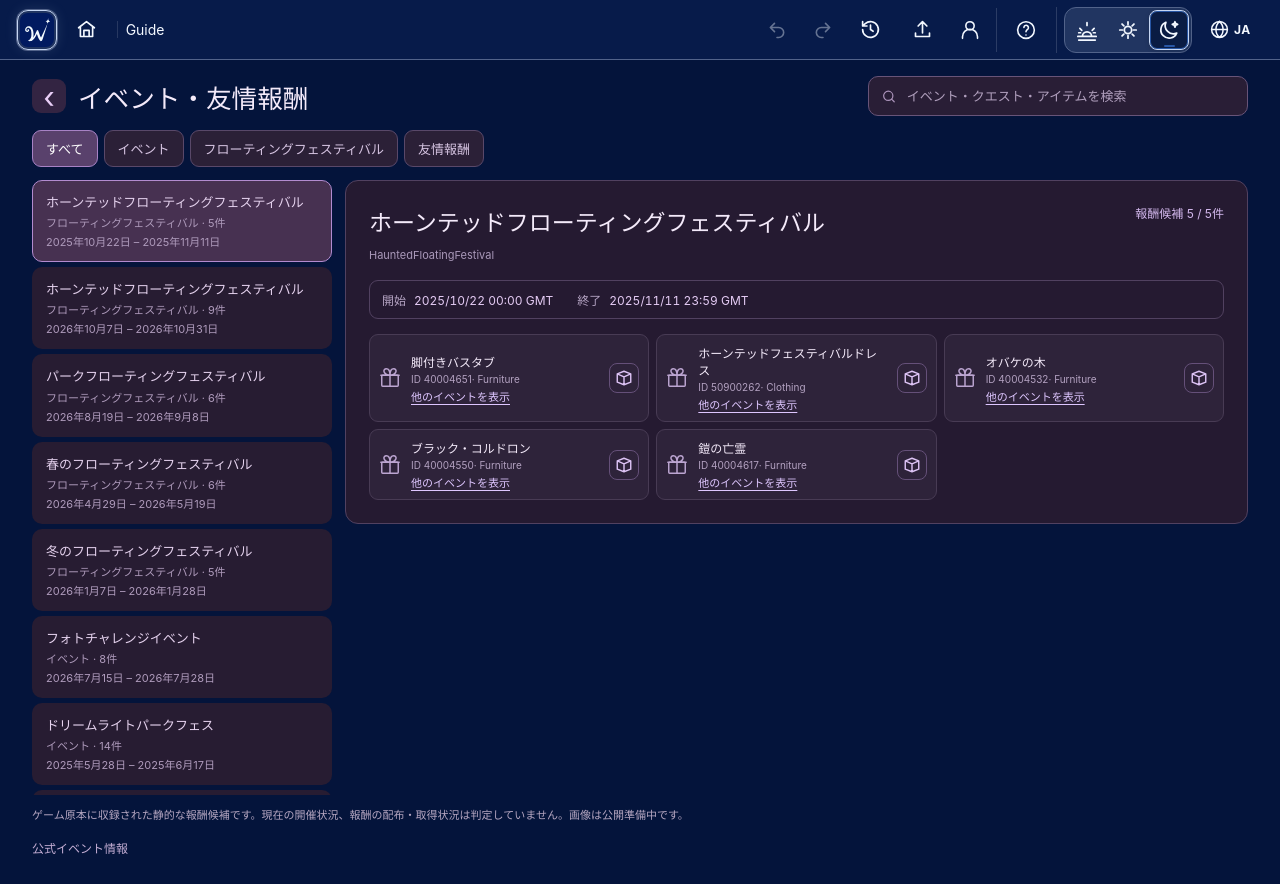
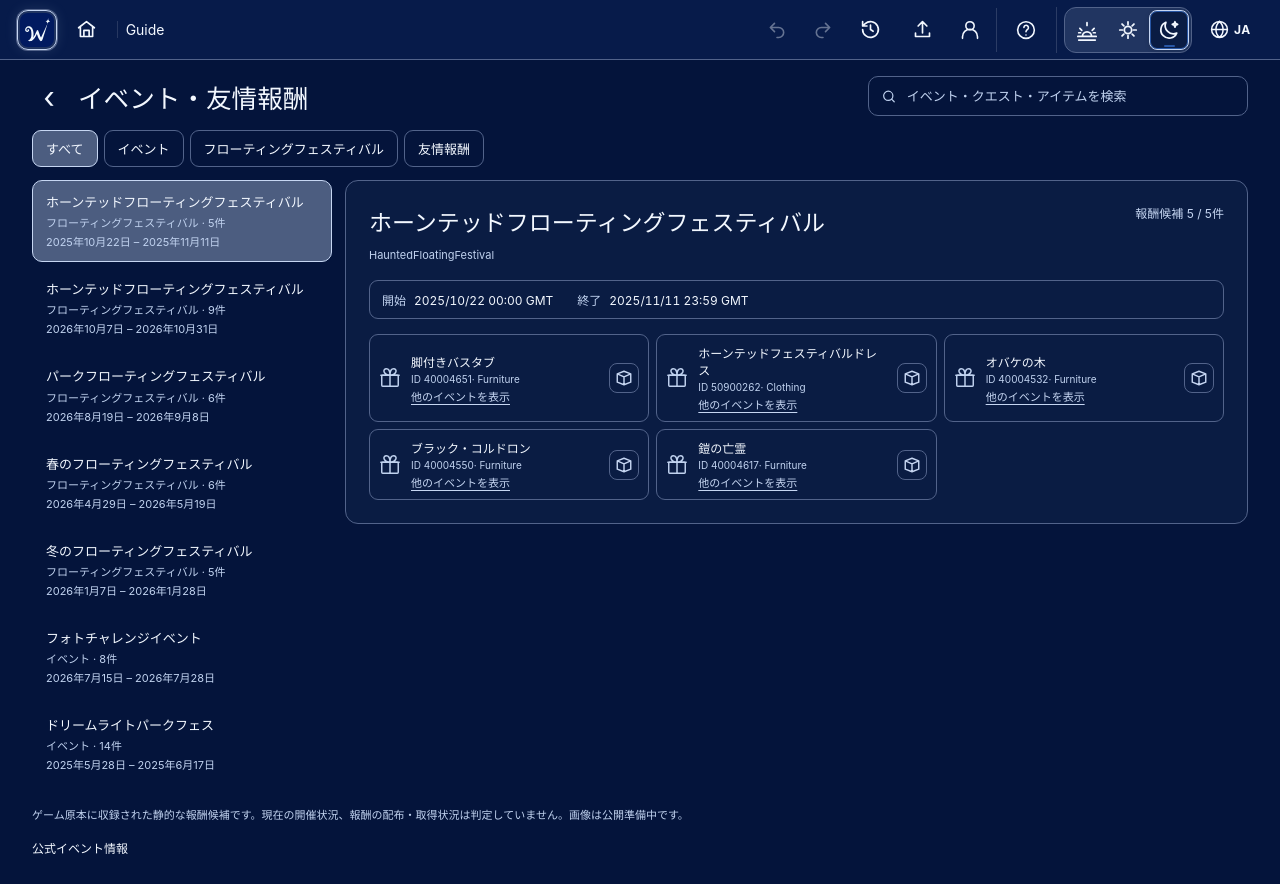
Before and after one commit to DreamwishWand/Wand, a SvelteKit app: page /guide/events in a window 1280 px wide. Built offline with nearby package versions, Linux system fonts and the light colour scheme.

Commit message:
style(ui00): use shared Wand palette in guide/events

```diff
--- a/src/routes/guide/events/+page.svelte
+++ b/src/routes/guide/events/+page.svelte
@@ -472,60 +472,60 @@
 </main>
 
 <style>
-  .event-guide{width:100%;min-height:calc(100dvh - 68px);padding:16px clamp(12px,2.5vw,32px) 28px;color:#f4eafa;box-sizing:border-box}
+  .event-guide{width:100%;min-height:calc(100dvh - 68px);padding:16px clamp(12px,2.5vw,32px) 28px;color:var(--wand-text);box-sizing:border-box}
   .topbar{display:flex;align-items:center;justify-content:space-between;gap:16px;margin-bottom:14px}
   .headline{display:flex;align-items:center;gap:12px;min-width:0}
   .headline h1{font-size:clamp(19px,2vw,26px);font-weight:700;margin:0;white-space:nowrap}
-  .back{text-decoration:none;display:grid;place-items:center;width:34px;height:34px;flex:0 0 34px;border-radius:9px;color:#eacff8;background:#332442;font-size:30px}
-  .search{display:flex;align-items:center;gap:8px;border:1px solid #685478;border-radius:10px;padding:0 12px;min-height:40px;max-width:380px;flex:1;color:#ac94bb;background:#291e36}
-  .search input{border:0;outline:0;background:transparent;color:#fff;min-width:0;width:100%;font:inherit;font-size:13px}
-  .search input::placeholder{color:#b09fbd}
+  .back{text-decoration:none;display:grid;place-items:center;width:34px;height:34px;flex:0 0 34px;border-radius:9px;color:var(--wand-text);background:var(--wand-surface-raised);font-size:30px}
+  .search{display:flex;align-items:center;gap:8px;border:1px solid var(--wand-line);border-radius:10px;padding:0 12px;min-height:40px;max-width:380px;flex:1;color:var(--wand-muted);background:var(--wand-control)}
+  .search input{border:0;outline:0;background:transparent;color:var(--wand-text);min-width:0;width:100%;font:inherit;font-size:13px}
+  .search input::placeholder{color:var(--wand-muted)}
   .filters{display:flex;gap:6px;flex-wrap:wrap;margin:0 0 13px}
-  .filters button,.retry{padding:8px 13px;border:1px solid #594869;border-radius:9px;background:#2b2037;color:#d6c4e2;cursor:pointer;font-size:13px}
-  .filters button.chosen{background:#59416c;border-color:#a782c5;color:#fff}
+  .filters button,.retry{padding:8px 13px;border:1px solid var(--wand-line);border-radius:9px;background:var(--wand-control);color:var(--wand-text);cursor:pointer;font-size:13px}
+  .filters button.chosen{background:var(--wand-selected);border-color:var(--wand-selected-line);color:var(--wand-text)}
   .workspace{display:grid;grid-template-columns:minmax(230px,300px) minmax(0,1fr);gap:13px;align-items:start}
   .event-list{display:flex;flex-direction:column;gap:5px;overflow-y:auto;max-height:calc(100dvh - 185px);min-height:180px;scrollbar-width:thin}
-  .event-option{text-align:left;border:1px solid transparent;border-radius:10px;background:#271c32;color:#e5d2ee;padding:12px 13px;display:flex;flex-direction:column;gap:3px;cursor:pointer}
-  .event-option.active{border-color:#b28bcf;background:#473151}
+  .event-option{text-align:left;border:1px solid transparent;border-radius:10px;background:var(--wand-surface-raised);color:var(--wand-text);padding:12px 13px;display:flex;flex-direction:column;gap:3px;cursor:pointer}
+  .event-option.active{border-color:var(--wand-selected-line);background:var(--wand-selected)}
   .event-title{font-weight:650;font-size:13px;line-height:1.4}
-  .event-type,.edition{font-size:11px;color:#ae9abb}
-  .reward-detail{min-width:0;border:1px solid #514160;border-radius:13px;background:#251a31;padding:clamp(12px,2vw,23px)}
+  .event-type,.edition{font-size:11px;color:var(--wand-muted)}
+  .reward-detail{min-width:0;border:1px solid var(--wand-line);border-radius:13px;background:var(--wand-surface);padding:clamp(12px,2vw,23px)}
   .detail-header{display:flex;justify-content:space-between;align-items:flex-start;gap:12px;margin-bottom:17px}
   h2{font-size:clamp(18px,2vw,23px);margin:0 0 5px}
-  .native-id{font-size:11px;color:#aa99ba;overflow-wrap:anywhere}
-  .label{font-size:12px;color:#d3b8ed;white-space:nowrap}
-  .event-schedule{display:flex;flex-wrap:wrap;gap:8px 24px;margin:0 0 15px;padding:10px 12px;border:1px solid #514160;border-radius:9px;font-size:12px}
+  .native-id{font-size:11px;color:var(--wand-muted);overflow-wrap:anywhere}
+  .label{font-size:12px;color:var(--wand-link);white-space:nowrap}
+  .event-schedule{display:flex;flex-wrap:wrap;gap:8px 24px;margin:0 0 15px;padding:10px 12px;border:1px solid var(--wand-line);border-radius:9px;font-size:12px}
   .event-schedule div{display:flex;flex-wrap:wrap;align-items:baseline;gap:4px 8px}
-  .event-schedule dt{color:#b5a4c3}
-  .event-schedule dd{margin:0;color:#e5ccf5;font-variant-numeric:tabular-nums}
-  .event-quests{margin:0 0 13px;border:1px solid #514160;border-radius:9px;padding:9px 11px;font-size:12px}
-  .event-quests summary{cursor:pointer;font-weight:650;color:#e5ccf5}
+  .event-schedule dt{color:var(--wand-muted)}
+  .event-schedule dd{margin:0;color:var(--wand-text);font-variant-numeric:tabular-nums}
+  .event-quests{margin:0 0 13px;border:1px solid var(--wand-line);border-radius:9px;padding:9px 11px;font-size:12px}
+  .event-quests summary{cursor:pointer;font-weight:650;color:var(--wand-text)}
   .event-quest-grid{display:grid;grid-template-columns:repeat(2,minmax(0,1fr));gap:6px;margin:10px 0}
-  .event-quest-grid a{display:block;border:1px solid #55456b;background:#30243f;border-radius:7px;padding:8px;color:#e4cefb;text-decoration:none;overflow-wrap:anywhere}
-  .event-quest-grid a:hover,.event-quest-grid a:focus-visible{background:#463358}
-  .event-quests small{color:#b5a4c3;font-size:11px}
+  .event-quest-grid a{display:block;border:1px solid var(--wand-line);background:var(--wand-surface-raised);border-radius:7px;padding:8px;color:var(--wand-link);text-decoration:none;overflow-wrap:anywhere}
+  .event-quest-grid a:hover,.event-quest-grid a:focus-visible{background:var(--wand-control-hover)}
+  .event-quests small{color:var(--wand-muted);font-size:11px}
   .reward-grid{display:grid;grid-template-columns:repeat(auto-fit,minmax(min(100%,240px),1fr));gap:7px}
-  .reward-row{display:flex;align-items:center;gap:10px;min-width:0;min-height:60px;border:1px solid #483b54;border-radius:9px;padding:9px;background:#2e233a}
-  .gift{color:#bca5d1;flex:0 0 22px}
+  .reward-row{display:flex;align-items:center;gap:10px;min-width:0;min-height:60px;border:1px solid var(--wand-line);border-radius:9px;padding:9px;background:var(--wand-surface-raised)}
+  .gift{color:var(--wand-muted);flex:0 0 22px}
   .reward-text{min-width:0;display:flex;flex-direction:column;gap:3px;flex:1}
   .reward-text strong{font-size:12px;font-weight:650;overflow-wrap:anywhere}
-  .reward-text .meta{font-size:10px;color:#b3a1c0;overflow-wrap:anywhere}
-  .collection-reward-link{display:grid;place-items:center;flex:0 0 30px;width:30px;height:30px;border:1px solid #655079;border-radius:8px;color:#ddc3f5;text-decoration:none}
-  .collection-reward-link:hover,.collection-reward-link:focus-visible{background:#453358;color:#fff}
-  .related-item-events{align-self:flex-start;font-size:11px;color:#dec6ff;text-underline-offset:3px}
-  .related-item-events:hover,.related-item-events:focus-visible{color:white}
-  .amount{font-size:13px;color:#e3cfef;white-space:nowrap}
-  .all-rewards{color:#e5d0fa;background:transparent;border:0;text-decoration:underline;cursor:pointer;padding:2px 4px;font-size:11px}
+  .reward-text .meta{font-size:10px;color:var(--wand-muted);overflow-wrap:anywhere}
+  .collection-reward-link{display:grid;place-items:center;flex:0 0 30px;width:30px;height:30px;border:1px solid var(--wand-line);border-radius:8px;color:var(--wand-link);text-decoration:none}
+  .collection-reward-link:hover,.collection-reward-link:focus-visible{background:var(--wand-control-hover);color:var(--wand-link)}
+  .related-item-events{align-self:flex-start;font-size:11px;color:var(--wand-link);text-underline-offset:3px}
+  .related-item-events:hover,.related-item-events:focus-visible{color:var(--wand-text)}
+  .amount{font-size:13px;color:var(--wand-text);white-space:nowrap}
+  .all-rewards{color:var(--wand-text);background:transparent;border:0;text-decoration:underline;cursor:pointer;padding:2px 4px;font-size:11px}
   .friendship{grid-column:1/-1}
   .friendship-level{margin-top:20px}
   .friendship-level h3{font-size:14px;margin:0 0 9px}
-  .source-link{display:inline-block;margin-top:16px;font-size:12px;color:#dbc0f9}
-  .note{color:#b5a6c1;font-size:11px;line-height:1.6;margin:12px 0 0}
-  .official{font-size:12px;color:#c3add3;margin-top:14px}
+  .source-link{display:inline-block;margin-top:16px;font-size:12px;color:var(--wand-link)}
+  .note{color:var(--wand-muted);font-size:11px;line-height:1.6;margin:12px 0 0}
+  .official{font-size:12px;color:var(--wand-text);margin-top:14px}
   .official summary{cursor:pointer;display:inline-block}
   .official-links{display:flex;flex-wrap:wrap;gap:10px 20px}
-  .official a{color:#d5aff3;margin-left:6px}
-  .status,.empty{color:#bcb0c8;font-size:13px}
+  .official a{color:var(--wand-link);margin-left:6px}
+  .status,.empty{color:var(--wand-muted);font-size:13px}
   @media(max-width:800px){.workspace{grid-template-columns:minmax(190px,34%) minmax(0,1fr)}.event-list{max-height:calc(100dvh - 190px)}}
   @media(max-width:600px){.event-quest-grid{grid-template-columns:minmax(0,1fr)}.topbar{flex-wrap:wrap}.search{flex-basis:100%;max-width:none}.workspace{grid-template-columns:minmax(0,1fr)}.event-list{max-height:none;display:grid;grid-template-columns:repeat(2,minmax(0,1fr));gap:5px}.reward-detail{grid-column:1}.event-option{padding:10px}.headline h1{white-space:normal}.event-guide{min-height:100dvh}.filters{flex-wrap:nowrap;overflow-x:auto;padding-bottom:4px}.filters button{white-space:nowrap}}
 </style>
```
